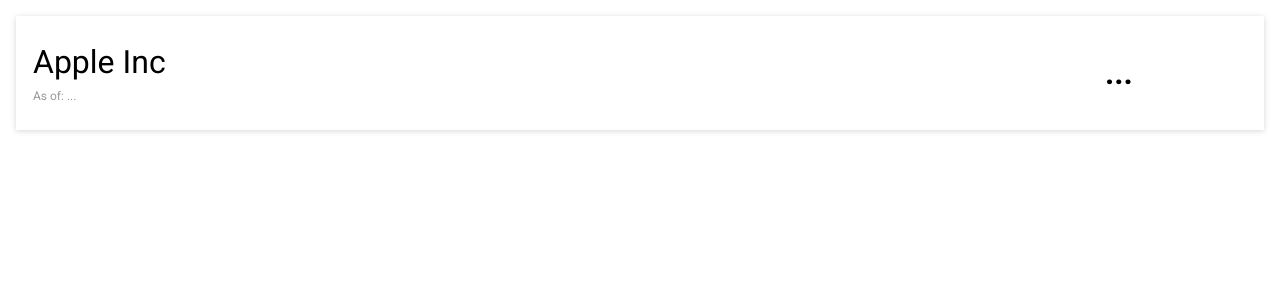
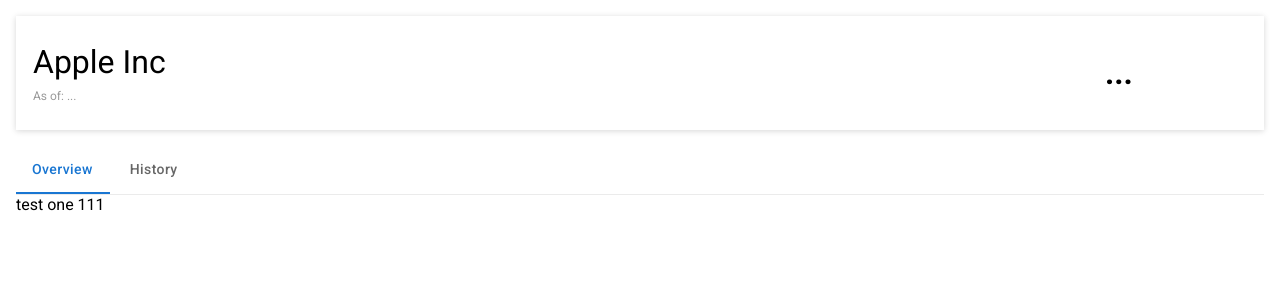
Before and after one commit to liordesta/stock-app, a React (Create React App) app: page / in a window 1280 px wide. Shown: the top 300 px of the page. Built offline with nearby package versions, Linux system fonts and the light colour scheme; no server answers; the HTML template or start-up script is replaced by a standard one.

Commit message:
implement tabs

```diff
--- a/src/App.js
+++ b/src/App.js
@@ -1,9 +1,11 @@
 import { Header } from './components/Header/Header';
+import { Tabs } from './components/ui/Tabs/Tabs';
 
 function App() {
   return (
     <div className='App'>
       <Header />
+      <Tabs />
     </div>
   );
 }
--- a/src/components/Header/Header.js
+++ b/src/components/Header/Header.js
@@ -36,8 +36,6 @@
     };
   }, []);
 
-  //console.log('data', data);
-
   return (
     <div className={classes.container}>
       <section
@@ -54,7 +52,6 @@
 
       <section className={classes.sectionWrapper}>
         <div className={classes.stockPriceWrapper}>
-          {console.log(data?.change)}
           {data?.change ? (
             data?.change > 0 ? (
               <Arrow state={'up'} />
--- /dev/null
+++ b/src/components/ui/Tabs/TabPanel.js
@@ -0,0 +1,17 @@
+import React from 'react';
+
+export const TabPanel = (props) => {
+  const { children, value, index, ...other } = props;
+
+  return (
+    <div
+      role='tabpanel'
+      hidden={value !== index}
+      id={`simple-tabpanel-${index}`}
+      aria-labelledby={`simple-tab-${index}`}
+      {...other}
+    >
+      {value === index && <div>{children}</div>}
+    </div>
+  );
+};
--- /dev/null
+++ b/src/components/ui/Tabs/Tabs.js
@@ -0,0 +1,42 @@
+import { useState } from 'react';
+import { styled } from '@mui/material/styles';
+import { Tabs as MuiTabs } from '@mui/material';
+import Tab from '@mui/material/Tab';
+import { TabPanel } from './TabPanel';
+import { a11yProps } from './helpers';
+import classes from './Tabs.module.css';
+
+const CustomTabs = styled(MuiTabs)({
+  '& .MuiTab-root': {
+    textTransform: 'capitalize',
+  },
+});
+
+export const Tabs = () => {
+  const [tab, setTab] = useState(0);
+
+  const handleChange = (_, newValue) => {
+    setTab(newValue);
+  };
+
+  return (
+    <div className={classes.tabsContainer}>
+      <div>
+        <CustomTabs
+          value={tab}
+          onChange={handleChange}
+          aria-label='tabs options'
+        >
+          <Tab label='Overview' {...a11yProps(0)} />
+          <Tab label='History' {...a11yProps(1)} />
+        </CustomTabs>
+      </div>
+      <TabPanel value={tab} index={0}>
+        <div>test one 111</div>
+      </TabPanel>
+      <TabPanel value={tab} index={1}>
+        <div>test two 222</div>
+      </TabPanel>
+    </div>
+  );
+};
--- /dev/null
+++ b/src/components/ui/Tabs/Tabs.module.css
@@ -0,0 +1,6 @@
+.tabsContainer {
+  margin: 16px;
+}
+.tabsContainer > div:first-of-type {
+  border-bottom: 1px solid #ebebeb;
+}
--- /dev/null
+++ b/src/components/ui/Tabs/helpers.js
@@ -0,0 +1,6 @@
+export const a11yProps = (index) => {
+  return {
+    id: `simple-tab-${index}`,
+    'aria-controls': `simple-tabpanel-${index}`,
+  };
+};
```
